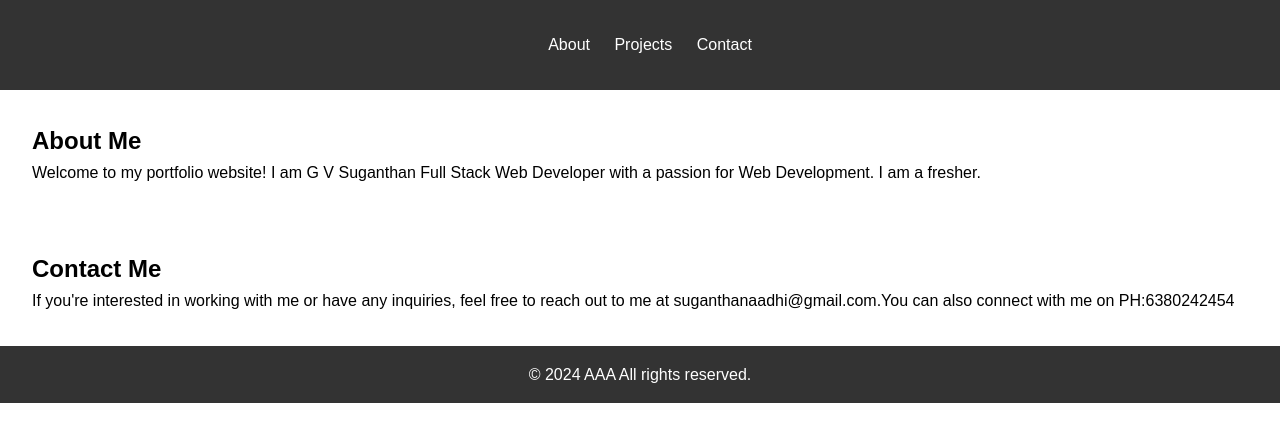
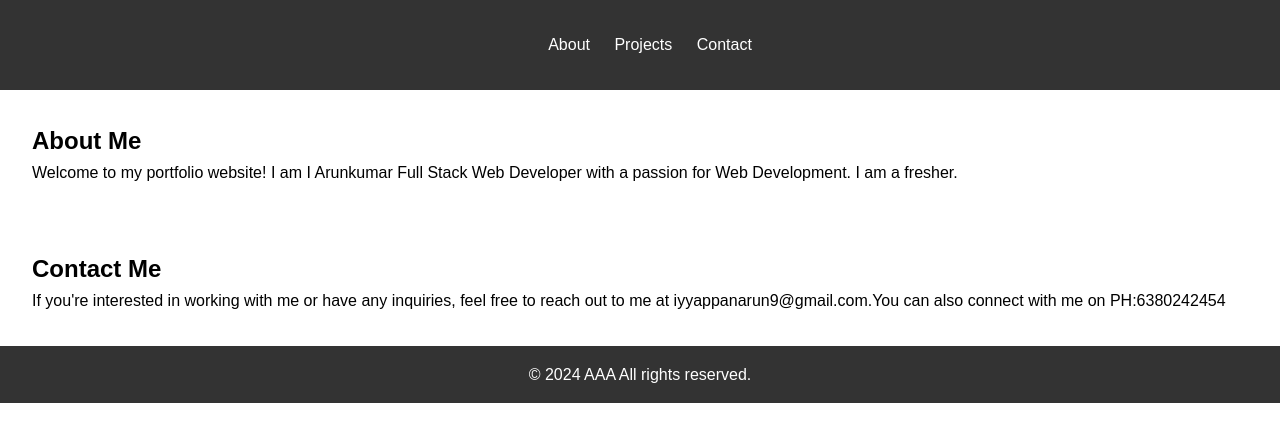
Before and after one commit to iyyappanarun/arun, a plain HTML site: page ex1/index.html in a window 1280 px wide. Drawn offline with Linux system fonts and the light colour scheme.

Commit message:
Update index.html

```diff
--- a/ex1/index.html
+++ b/ex1/index.html
@@ -76,13 +76,13 @@
     </header>
     <section id="about">
         <h1>About Me</h1>
-        <p>Welcome to my portfolio website! I am G V Suganthan Full Stack Web Developer
+        <p>Welcome to my portfolio website! I am I Arunkumar Full Stack Web Developer
             with a passion for Web Development. I am a fresher. </p>
     </section>
     <section id="contact">
         <h1>Contact Me</h1>
         <p>If you're interested in working with me or have any inquiries, feel free to reach out
-            to me at suganthanaadhi@gmail.com.You can also connect with me on PH:6380242454</p>
+            to me at iyyappanarun9@gmail.com.You can also connect with me on PH:6380242454</p>
     </section>
     <footer>
         <p>&copy; 2024 AAA All rights reserved.</p>
```
